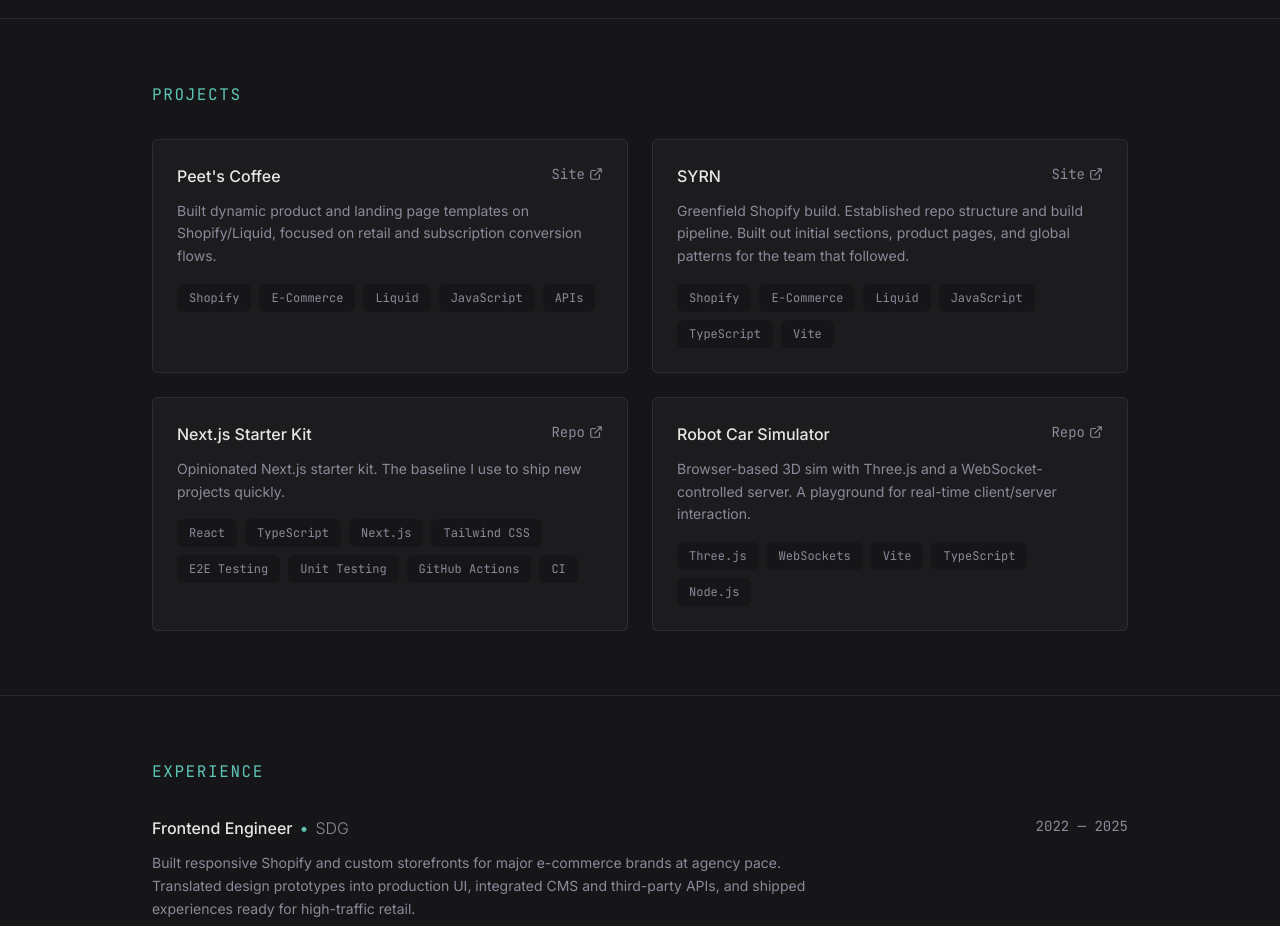
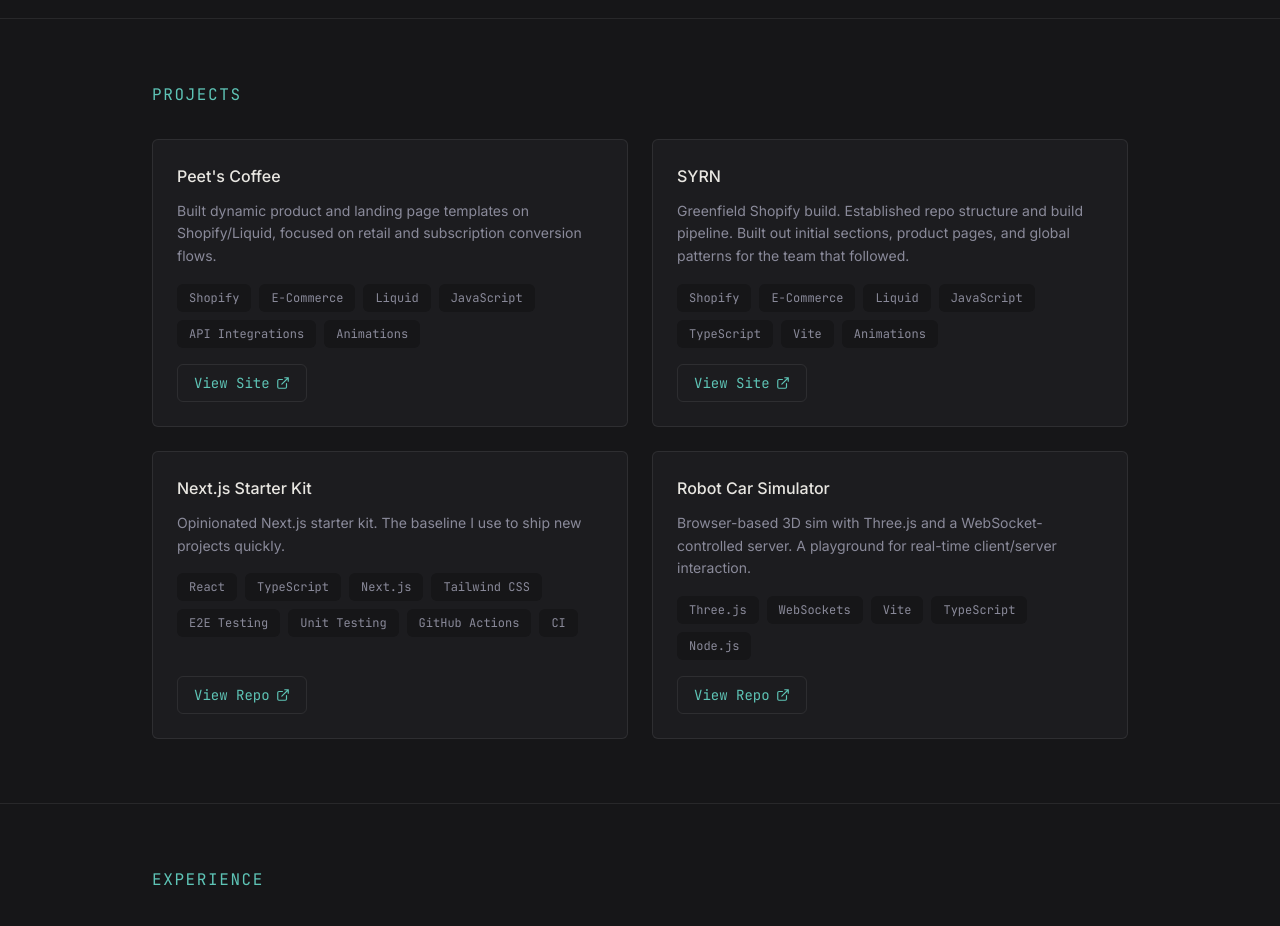
Before and after one commit to ronsj/ronsj.dev-2026, a Next.js app: page / in a window 1280 px wide. Shown: the part 1740-2666 px from the top of the page. Built offline with nearby package versions, Linux system fonts and the light colour scheme.

Commit message:
Restyle project card CTAs with shared ActionLink

```diff
--- a/components/hero-actions.tsx
+++ b/components/hero-actions.tsx
@@ -4,6 +4,7 @@
 import gsap from 'gsap'
 import { useGSAP } from '@gsap/react'
 import { FigmaIcon, GitHubIcon, LinkedInIcon } from '@/components/icons'
+import { ActionLink } from '@/components/ui'
 
 gsap.registerPlugin(useGSAP)
 
@@ -65,65 +66,33 @@
       ref={containerRef}
       className="mt-10 flex flex-col gap-3 sm:flex-row sm:flex-wrap sm:items-center lg:gap-5"
     >
-      <HeroActionButton
+      <ActionLink
         href="#projects"
-        primary={true}
+        variant="primary"
       >
         View Projects
-      </HeroActionButton>
-      <HeroActionButton
+      </ActionLink>
+      <ActionLink
         href={github}
-        primary={false}
+        external
       >
         <GitHubIcon className="size-3.5" />
         GitHub
-      </HeroActionButton>
-      <HeroActionButton
+      </ActionLink>
+      <ActionLink
         href={linkedin}
-        primary={false}
+        external
       >
         <LinkedInIcon className="size-3.5" />
         LinkedIn
-      </HeroActionButton>
-      <HeroActionButton
+      </ActionLink>
+      <ActionLink
         href={figma}
-        primary={false}
+        external
       >
         <FigmaIcon className="size-3.5" />
         Figma
-      </HeroActionButton>
+      </ActionLink>
     </div>
   )
 }
-
-function HeroActionButton({
-  href,
-  primary,
-  children,
-}: {
-  href: string
-  primary: boolean
-  children: React.ReactNode
-}) {
-  if (primary) {
-    return (
-      <a
-        href={href}
-        className="bg-site-accent text-site-bg hover:bg-site-heading inline-flex items-center justify-center rounded-md px-5 py-2.5 font-mono text-lg transition-colors"
-      >
-        {children}
-      </a>
-    )
-  }
-
-  return (
-    <a
-      href={href}
-      target="_blank"
-      rel="noopener noreferrer"
-      className="border-site-border text-site-accent hover:text-site-heading inline-flex items-center justify-center gap-2 rounded-md border px-5 py-2.5 font-mono text-lg transition-colors"
-    >
-      {children}
-    </a>
-  )
-}
--- a/components/projects-section.tsx
+++ b/components/projects-section.tsx
@@ -1,6 +1,6 @@
 import { projects } from '@/lib/portfolio-data'
 import { ExternalLinkIcon } from '@/components/icons'
-import { SectionLabel, TagList } from '@/components/ui'
+import { ActionLink, SectionLabel, TagList } from '@/components/ui'
 
 export function ProjectsSection() {
   return (
@@ -15,22 +15,11 @@
           {projects.map((project) => (
             <article
               key={project.title}
-              className="border-site-border bg-site-surface rounded-md border p-6"
+              className="border-site-border bg-site-surface flex flex-col rounded-md border p-6"
             >
-              <div className="flex items-start justify-between gap-4">
-                <h3 className="text-site-heading font-sans text-base font-medium">
-                  {project.title}
-                </h3>
-                <a
-                  href={project.link.url}
-                  target="_blank"
-                  rel="noopener noreferrer"
-                  className="text-site-body hover:text-site-accent inline-flex shrink-0 items-center gap-1 font-mono text-sm transition-colors"
-                >
-                  {project.link.type === 'repo' ? 'Repo' : 'Site'}
-                  <ExternalLinkIcon className="size-3.5" />
-                </a>
-              </div>
+              <h3 className="text-site-heading font-sans text-base font-medium">
+                {project.title}
+              </h3>
 
               <p className="text-site-body mt-3 text-sm/relaxed">
                 {project.description}
@@ -39,6 +28,17 @@
               <div className="mt-4">
                 <TagList tags={project.tags} />
               </div>
+
+              <div className="mt-auto self-start pt-4">
+                <ActionLink
+                  href={project.link.url}
+                  external
+                  size="sm"
+                >
+                  View {project.link.type === 'repo' ? 'Repo' : 'Site'}
+                  <ExternalLinkIcon className="size-3.5" />
+                </ActionLink>
+              </div>
             </article>
           ))}
         </div>
--- a/components/ui.tsx
+++ b/components/ui.tsx
@@ -1,3 +1,39 @@
+import type { ReactNode } from 'react'
+
+export function ActionLink({
+  href,
+  variant = 'secondary',
+  size = 'default',
+  external = false,
+  className = '',
+  children,
+}: {
+  href: string
+  variant?: 'primary' | 'secondary'
+  size?: 'default' | 'sm'
+  external?: boolean
+  className?: string
+  children: ReactNode
+}) {
+  const sizeClasses =
+    size === 'sm' ? 'gap-1.5 px-4 py-2 text-sm' : 'gap-2 px-5 py-2.5 text-lg'
+
+  const variantClasses =
+    variant === 'primary'
+      ? 'bg-site-accent text-site-bg hover:bg-site-heading'
+      : 'border-site-border text-site-accent hover:text-site-heading border'
+
+  return (
+    <a
+      href={href}
+      {...(external ? { target: '_blank', rel: 'noopener noreferrer' } : {})}
+      className={`inline-flex items-center justify-center rounded-md font-mono transition-colors ${sizeClasses} ${variantClasses} ${className}`.trim()}
+    >
+      {children}
+    </a>
+  )
+}
+
 export function SectionLabel({
   children,
   sectionId,
--- a/lib/portfolio-data.ts
+++ b/lib/portfolio-data.ts
@@ -103,7 +103,14 @@
     title: "Peet's Coffee",
     description:
       'Built dynamic product and landing page templates on Shopify/Liquid, focused on retail and subscription conversion flows.',
-    tags: ['Shopify', 'E-Commerce', 'Liquid', 'JavaScript', 'APIs'],
+    tags: [
+      'Shopify',
+      'E-Commerce',
+      'Liquid',
+      'JavaScript',
+      'API Integrations',
+      'Animations',
+    ],
     link: {
       type: 'website',
       url: 'https://peets.com',
@@ -120,6 +127,7 @@
       'JavaScript',
       'TypeScript',
       'Vite',
+      'Animations',
     ],
     link: {
       type: 'website',
```
